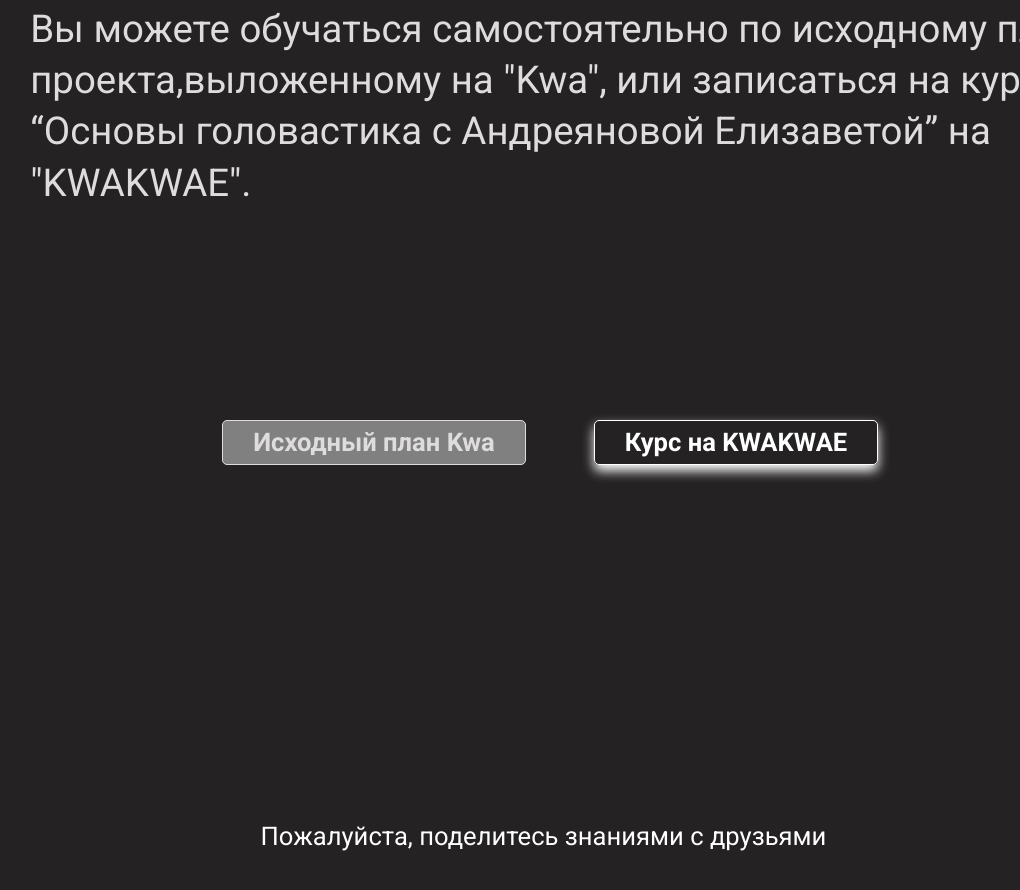
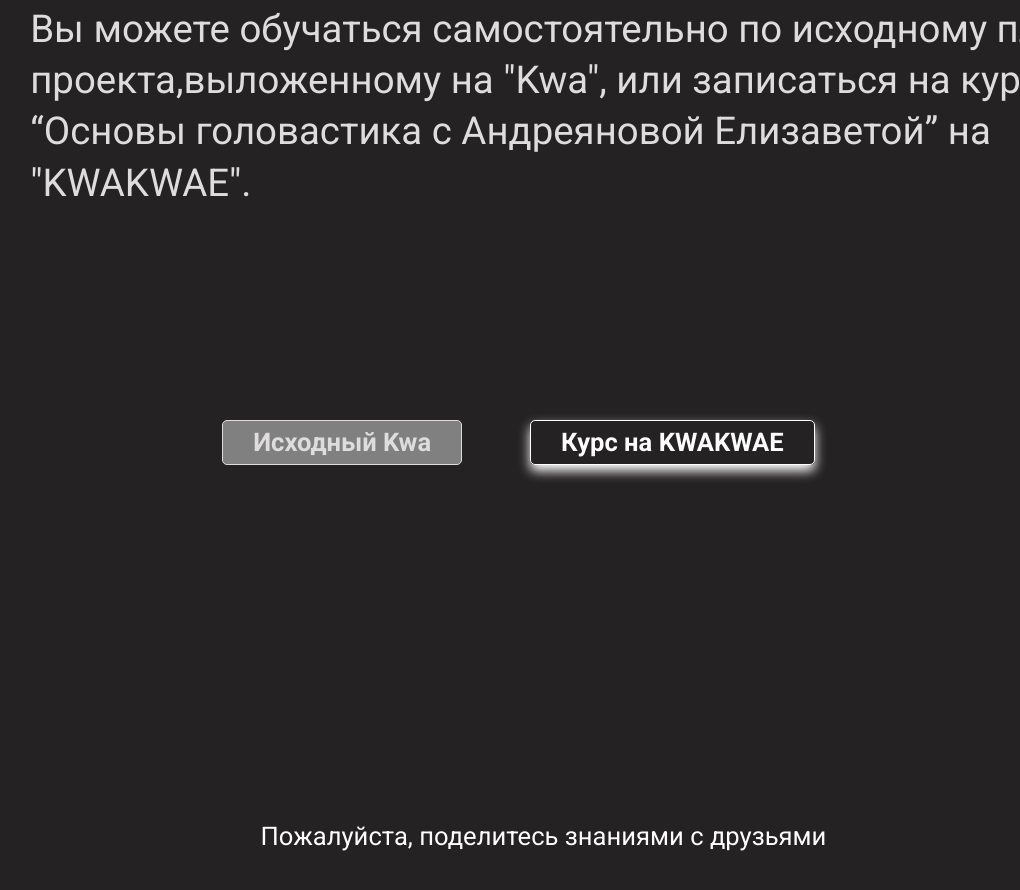
Before and after one commit to eliseais/lending, a plain HTML site: page index.html in a window 1280 px wide. Shown: the part 5442-6332 px from the top of the page, without its empty margins (85-1105 px from the left). Drawn offline with Linux system fonts and the light colour scheme.

Commit message:
Add files via upload

```diff
--- a/index.html
+++ b/index.html
@@ -43,7 +43,7 @@
         головастика с Андреяновой Елизаветой” на "KWAKWAE".</h5>
     </section>
     <section class="knopki">
-      <a href="#" class="lol">Исходный план Kwa</a>
+      <a href="#" class="lol">Исходный Kwa</a>
       <a href="#" class="kok">Курс на KWAKWAE</a>
     </section>
     <section class="vk">
```
